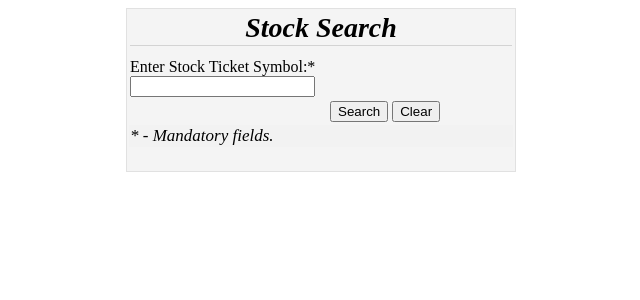
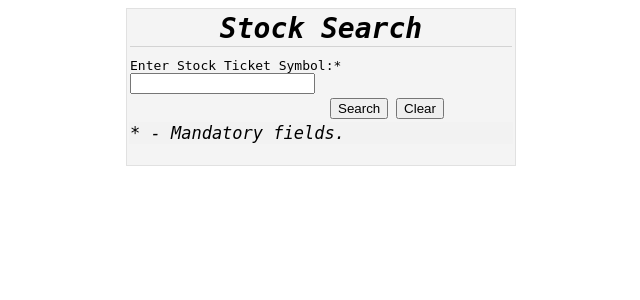
Before and after one commit to almasjss/StockManageHackathon, a PHP site: page /stock.php in a window 1280 px wide. Shown: the top 300 px of the page, without its empty margins (319-959 px from the left). Run offline with PHP 8.4, Linux system fonts and the light colour scheme.

Commit message:
fix fonts

```diff
--- a/profile.php
+++ b/profile.php
@@ -46,7 +46,6 @@ if ($_SERVER['REQUEST_METHOD'] == 'POST')
     <a href="logout.php" class="button-link">log out without save</a>
     <a href="stock.php" class="button-link">Stock Manage</a>
   </main>
-  <footer>&lt;/&gt; 20!7</footer>
   <script src="js/index.js"></script>
 </body>
 </html>
--- a/stock.php
+++ b/stock.php
@@ -8,7 +8,7 @@
 				border: 1.00px solid;
 				border-color: #e1e1e1;
 				background-color: #f4f4f4;
-				font-family: Times New Roman;
+                font-family: monospace;
 				width: 390px;
 			}
 			.stockSearchText {
@@ -31,7 +31,7 @@
 			}
 			.italicText {
 				background-color: #f2f2f2;
-				font-family:Times New Roman;
+                font-family: monospace;
 				font-size:17px;
 				font-style:italic;
 				text-align:left;
```
